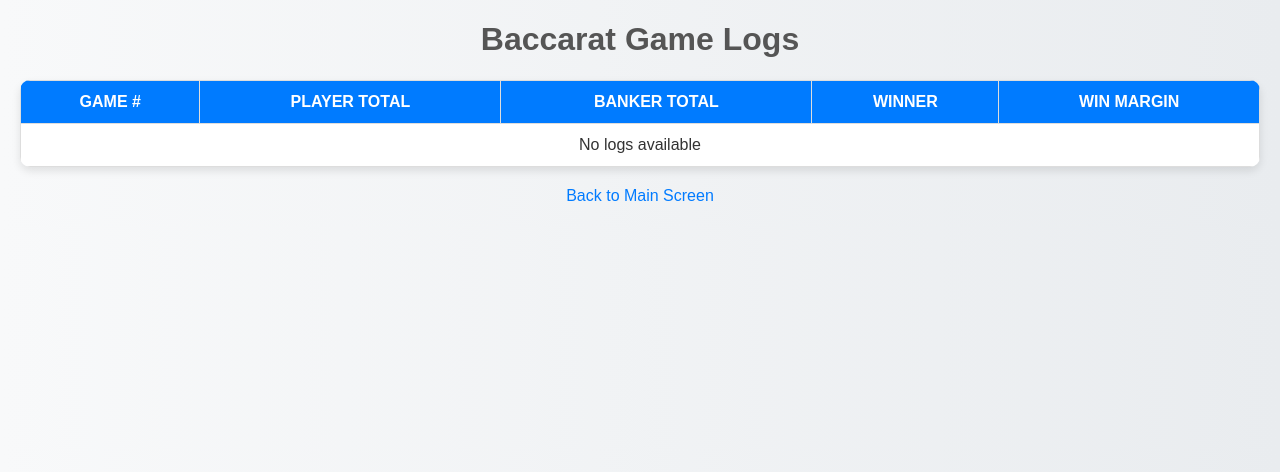
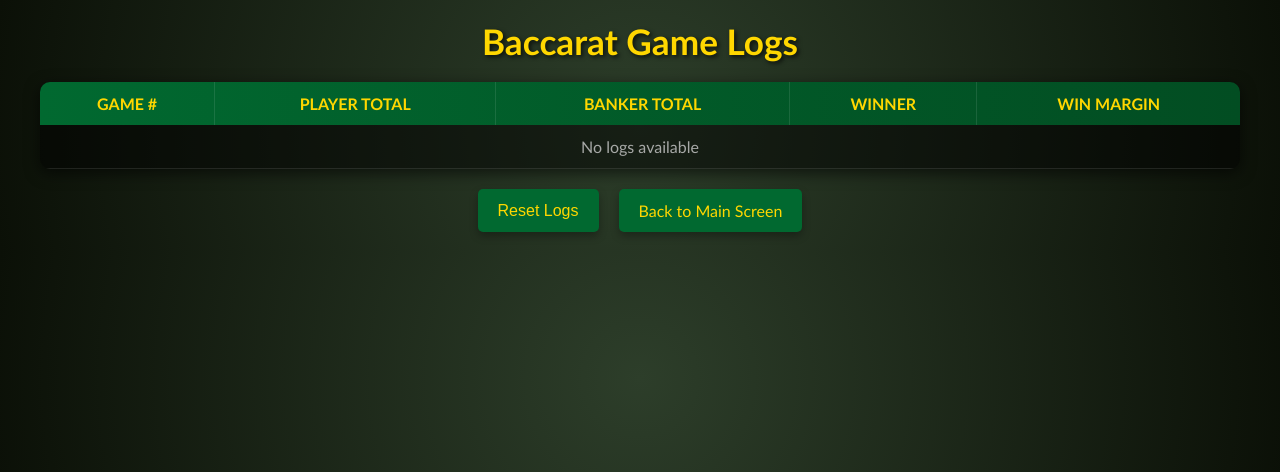
Before and after one commit to nrminer/NumberDisplayServer, a Flask app: page /baccarat-logs in a window 1280 px wide. Shown: the top 472 px of the page. Run offline with Flask 2, Linux system fonts and the light colour scheme.

Commit message:
parempi ui

```diff
--- a/templates/baccarat_logs.html
+++ b/templates/baccarat_logs.html
@@ -1,42 +1,44 @@
 <!DOCTYPE html>
 <html lang="en">
 <head>
-  <script>
-        // Auto-refresh logs every 5 seconds
-        function fetchLogsData() {
-            fetch("{{ url_for('baccarat_logs_handler') }}")
-                .then(response => response.text())
-                .then(data => {
-                    // Parse the fetched HTML and update the logs table body
-                    document.querySelector('tbody').innerHTML =
-                        new DOMParser().parseFromString(data, 'text/html').querySelector('tbody').innerHTML;
-                })
-                .catch(error => console.error('Error fetching logs data:', error));
-        }
-
-        // Set the auto-refresh every 5 seconds
-        setInterval(fetchLogsData, 5000);
-
-        // Fetch logs immediately on page load
-        fetchLogsData();
-    </script>
+    <!-- Meta and Title -->
     <meta charset="UTF-8">
     <meta name="viewport" content="width=device-width, initial-scale=1.0">
     <title>Baccarat Logs</title>
+
+    <!-- Casino-Themed Styles -->
     <style>
-        /* General Page Styling */
+        /*
+            Feel free to adjust the colors to better suit your preference.
+            Below is a classic casino vibe: dark background, gold accents,
+            and green highlights.
+        */
+
+        /* Overall Page Styling */
         body {
-            font-family: Arial, sans-serif;
-            margin: 20px;
-            background: linear-gradient(to right, #f8f9fa, #e9ecef);
-            color: #333;
-            animation: fadeIn 1s ease-in-out;
+            margin: 0;
+            padding: 0;
+            font-family: 'Trebuchet MS', Arial, sans-serif;
+            color: #f8f8f2;
+            background: radial-gradient(circle at center, #2d3e2a 0%, #0b1007 100%);
+            /* This background simulates a subtle felt color fading to dark. */
+            animation: fadeIn 1.2s ease-in-out;
         }
 
         h1 {
             text-align: center;
-            color: #555;
+            margin: 20px auto;
+            color: #ffd700; /* Gold color for the heading */
+            text-shadow: 2px 2px 4px rgba(0, 0, 0, 0.7);
             animation: slideDown 1s ease-in-out;
+            font-size: 2.2em;
+        }
+
+        /* Table Container for better responsiveness */
+        .table-container {
+            max-width: 1200px;
+            margin: 0 auto;
+            padding: 0 20px;
         }
 
         /* Table Styling */
@@ -44,115 +46,155 @@
             width: 100%;
             border-collapse: collapse;
             margin-top: 20px;
-            background-color: #fff;
-            box-shadow: 0 4px 8px rgba(0, 0, 0, 0.1);
+            background-color: rgba(0, 0, 0, 0.5);
             border-radius: 10px;
             overflow: hidden;
             animation: fadeInUp 1s ease-in-out;
+            box-shadow: 0 4px 15px rgba(0, 0, 0, 0.6);
         }
 
-        th, td {
-            border: 1px solid #ddd;
-            padding: 12px;
-            text-align: center;
+        /* Table Header Styling */
+        thead {
+            background: linear-gradient(to right, #016930, #024d22);
         }
 
         th {
-            background-color: #007BFF;
-            color: white;
+            padding: 12px;
+            text-align: center;
             text-transform: uppercase;
+            color: #ffd700;
+            border-right: 1px solid rgba(255, 255, 255, 0.1);
+        }
+        th:last-child {
+            border-right: none;
         }
 
-        tr {
+        /* Table Body Styling */
+        tbody tr {
             transition: background-color 0.3s ease-in-out;
         }
-
-        tr:hover {
-            background-color: #f1f1f1;
+        tbody td {
+            padding: 12px;
+            text-align: center;
+            border-bottom: 1px solid rgba(255, 255, 255, 0.1);
+            border-right: 1px solid rgba(255, 255, 255, 0.1);
+        }
+        tbody tr td:last-child {
+            border-right: none;
         }
 
-        /* Winner Styling */
+        /* Hover effect for rows */
+        tbody tr:hover {
+            background-color: rgba(255, 215, 0, 0.1);
+        }
+
+        /* Winner Coloring */
         .player {
-            color: blue;
+            color: #00bfff; /* A bright blue */
             font-weight: bold;
         }
 
         .banker {
-            color: red;
+            color: #ff4757; /* A bright red */
             font-weight: bold;
         }
 
         .tie {
-            color: green;
+            color: #2ed573; /* A bright green */
             font-weight: bold;
         }
 
-        /* Button Styling */
-        button {
-            display: block;
+        /* No logs text row */
+        .no-logs td {
+            text-align: center;
+            color: #ccc;
+            opacity: 0.8;
+        }
+
+        /* Buttons and Links Styling */
+        .button-container {
+            display: flex;
+            justify-content: center;
+            gap: 20px;
             margin: 20px auto;
+            flex-wrap: wrap;
+        }
+
+        .button {
             padding: 12px 20px;
             font-size: 16px;
-            background-color: #28a745;
-            color: white;
+            background-color: #016930;
+            color: #ffd700;
             border: none;
             border-radius: 5px;
             cursor: pointer;
-            transition: transform 0.2s, background-color 0.3s;
-            box-shadow: 0 4px 8px rgba(0, 0, 0, 0.1);
+            transition:
+                transform 0.2s ease-in-out,
+                background-color 0.3s,
+                box-shadow 0.3s;
+            box-shadow: 0 4px 8px rgba(0, 0, 0, 0.3);
+            text-decoration: none;
         }
 
-        button:hover {
-            transform: scale(1.1);
-            background-color: #218838;
-        }
-
-        /* Link Styling */
-        a {
-            display: block;
-            text-align: center;
-            margin-top: 20px;
-            color: #007BFF;
-            text-decoration: none;
-            transition: color 0.3s;
-        }
-
-        a:hover {
-            color: #0056b3;
+        .button:hover {
+            transform: scale(1.05);
+            background-color: #024d22;
+            box-shadow: 0 6px 12px rgba(0, 0, 0, 0.5);
         }
 
         /* Animations */
         @keyframes fadeIn {
-            from {
-                opacity: 0;
-            }
-            to {
-                opacity: 1;
-            }
+            0% { opacity: 0; }
+            100% { opacity: 1; }
         }
 
         @keyframes slideDown {
-            from {
-                transform: translateY(-50px);
+            0% {
+                transform: translateY(-40px);
                 opacity: 0;
             }
-            to {
+            100% {
                 transform: translateY(0);
                 opacity: 1;
             }
         }
 
         @keyframes fadeInUp {
-            from {
-                transform: translateY(50px);
+            0% {
+                transform: translateY(40px);
                 opacity: 0;
             }
-            to {
+            100% {
                 transform: translateY(0);
                 opacity: 1;
             }
         }
+
+        /* Responsive Adjustments */
+        @media (max-width: 768px) {
+            thead {
+                display: none;
+            }
+            tbody td {
+                display: block;
+                text-align: right;
+                border-right: none;
+                border-bottom: 1px solid rgba(255, 255, 255, 0.1);
+            }
+            tbody td::before {
+                content: attr(data-label);
+                float: left;
+                text-transform: uppercase;
+                font-weight: bold;
+                color: #ffd700;
+            }
+            tbody tr td:last-child {
+                border-bottom: none;
+            }
+        }
     </style>
+
+    <!-- Script for Auto-Refresh Logs and Reset Functionality -->
     <script>
         async function resetLogs() {
             const response = await fetch("/baccarat-logs", {
@@ -170,23 +212,31 @@
             }
         }
 
-        // Auto-refresh logs every 5 seconds
+        // Fetch logs data from the server
         function fetchLogsData() {
             fetch("{{ url_for('baccarat_logs_handler') }}")
                 .then(response => response.text())
                 .then(data => {
-                    document.querySelector("tbody").innerHTML =
-                        new DOMParser().parseFromString(data, "text/html").querySelector("tbody").innerHTML;
+                    // Parse the fetched HTML and update the logs table body
+                    document.querySelector('tbody').innerHTML =
+                        new DOMParser()
+                            .parseFromString(data, 'text/html')
+                            .querySelector('tbody').innerHTML;
                 })
-                .catch(error => console.error("Error fetching logs data:", error));
+                .catch(error => console.error('Error fetching logs data:', error));
         }
 
+        // Set the auto-refresh every 5 seconds
         setInterval(fetchLogsData, 5000);
-        fetchLogsData();
+
+        // Initial fetch on page load
+        window.addEventListener('DOMContentLoaded', fetchLogsData);
     </script>
 </head>
 <body>
     <h1>Baccarat Game Logs</h1>
+
+    <div class="table-container">
         <table>
             <thead>
                 <tr>
@@ -200,21 +250,28 @@
             <tbody>
                 {% if baccarat_logs %}
                     {% for log in baccarat_logs %}
-                    <tr class="{{ 'tie' if log.winner == 'Tie' else ('player' if log.winner == 'Player' else 'banker') }}">
-                        <td>{{ log.game_number }}</td>
-                        <td>{{ log.player_total }}</td>
-                        <td>{{ log.banker_total }}</td>
-                        <td>{{ log.winner }}</td>
-                        <td>{{ log.win_margin }}</td>
+                    <tr>
+                        <td data-label="Game #">{{ log.game_number }}</td>
+                        <td data-label="Player Total" class="{{ 'player' if log.winner == 'Player' else '' }}">{{ log.player_total }}</td>
+                        <td data-label="Banker Total" class="{{ 'banker' if log.winner == 'Banker' else '' }}">{{ log.banker_total }}</td>
+                        <td data-label="Winner" class="{{ 'tie' if log.winner == 'Tie' else ('player' if log.winner == 'Player' else 'banker') }}">{{ log.winner }}</td>
+                        <td data-label="Win Margin">{{ log.win_margin }}</td>
                     </tr>
                     {% endfor %}
                 {% else %}
-                <tr>
+                    <tr class="no-logs">
                         <td colspan="5">No logs available</td>
                     </tr>
                 {% endif %}
             </tbody>
         </table>
-    <a href="/">Back to Main Screen</a>
+    </div>
+
+    <div class="button-container">
+        <!-- Reset Logs Button -->
+        <button class="button" onclick="resetLogs()">Reset Logs</button>
+        <!-- Back to Main Screen Link -->
+        <a class="button" href="/">Back to Main Screen</a>
+    </div>
 </body>
 </html>
```
Lines whose indentation alone changed are shown as unchanged.
